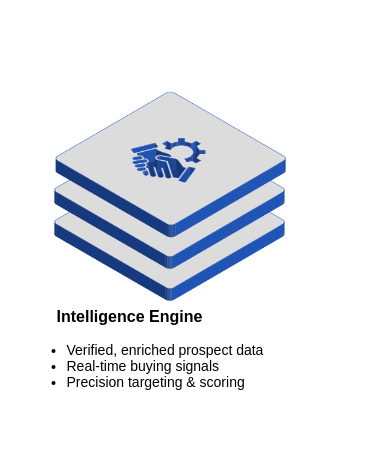
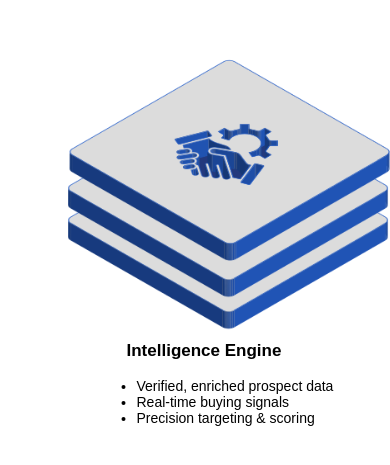
Before and after one commit to FaaizHussain26/stack-animation, a plain HTML site: page index.html in a window 390 px wide. Shown: the part 207-672 px from the top of the page. Drawn offline with Linux system fonts and the light colour scheme.

Commit message:
fix(bug): ui changes

```diff
--- a/index.html
+++ b/index.html
@@ -113,29 +113,21 @@
 
       .stack-item {
         width: 400px;
-
         height: 400px;
-
         flex-shrink: 0;
       }
 
       .text-content {
         margin-left: 33px;
-
         margin-top: 55px;
-
         opacity: 0;
-
         transition: opacity 0.8s ease;
       }
 
       .text-content h2 {
         margin: 0;
-
         color: #333;
-
         font-size: 17px;
-
         font-weight: 600;
       }
 
@@ -181,41 +173,27 @@
 
       .dot {
         height: 7px;
-
         position: absolute;
-
         top: 13px;
-
         left: -1px;
-
         width: 5px;
-
         background-color: black;
-
         border-radius: 50%;
-
         display: inline-block;
-
         transition: opacity 0.8s ease;
       }
 
       .stack-line {
         position: absolute;
-
         top: 65px;
-
         left: 357px;
-
         transition: opacity 0.8s ease;
       }
 
       .heading-2 {
         font-size: 16px;
-
         font-weight: 600;
-
         margin-left: 30px;
-
         width: 600px;
       }
 
@@ -319,8 +297,6 @@
         }
       }
 
-      /* Responsive design */
-
       @media (max-width: 768px) {
         .stack-container {
           width: 90%;
@@ -328,8 +304,8 @@
         }
 
         .stack-item {
-          width: 300px;
-          height: 300px;
+          width: 417px;
+          height: 413px;
         }
 
         .text-content h2 {
@@ -343,9 +319,16 @@
         .text-content-wrapper {
           border-left: 1px solid #fff;
           padding: 5px;
-          top: 210px;
-          left: 1px;
+          top: 242px;
+          left: 71px;
           position: absolute;
+        }
+
+        .heading-2 {
+          font-size: 17px;
+          font-weight: 600;
+          margin-left: 30px;
+          width: 600px;
         }
 
         .scroll-down-text {
@@ -354,6 +337,9 @@
 
         .scroll-arrow {
           height: 25px;
+        }
+        .text-content ul {
+          font-size: 19pxs;
         }
         .text-content-wrapper::before {
           display: none;
@@ -466,13 +452,9 @@
 
           const docHeight = Math.max(
             document.body.scrollHeight,
-
             document.body.offsetHeight,
-
             document.documentElement.clientHeight,
-
             document.documentElement.scrollHeight,
-
             document.documentElement.offsetHeight
           );
 
@@ -492,15 +474,10 @@
 
             wrapper.classList.remove(
               "position-0",
-
               "position-1",
-
               "position-2",
-
               "moving-up",
-
               "hidden",
-
               "hidden-position-class"
             );
 
```
